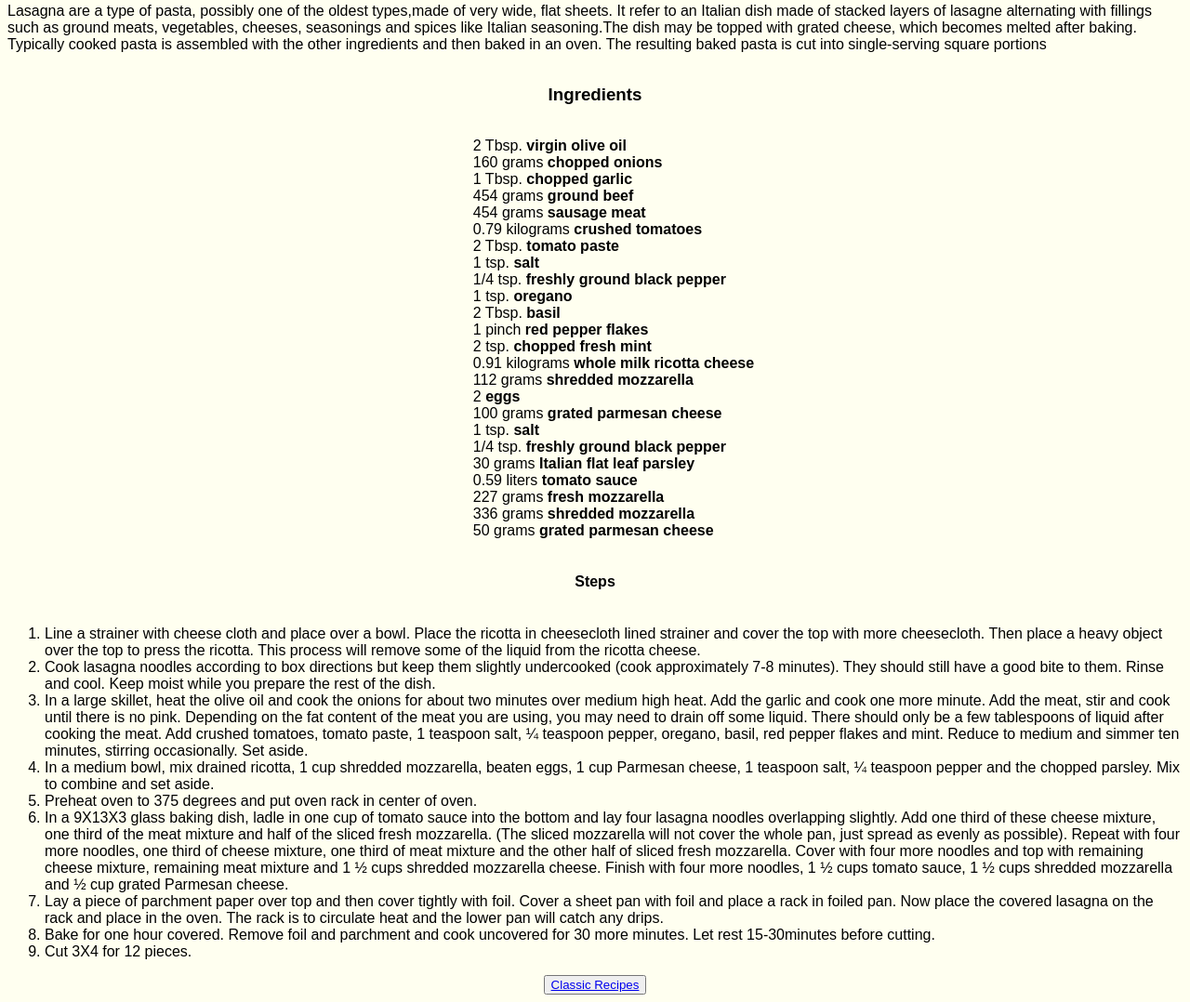
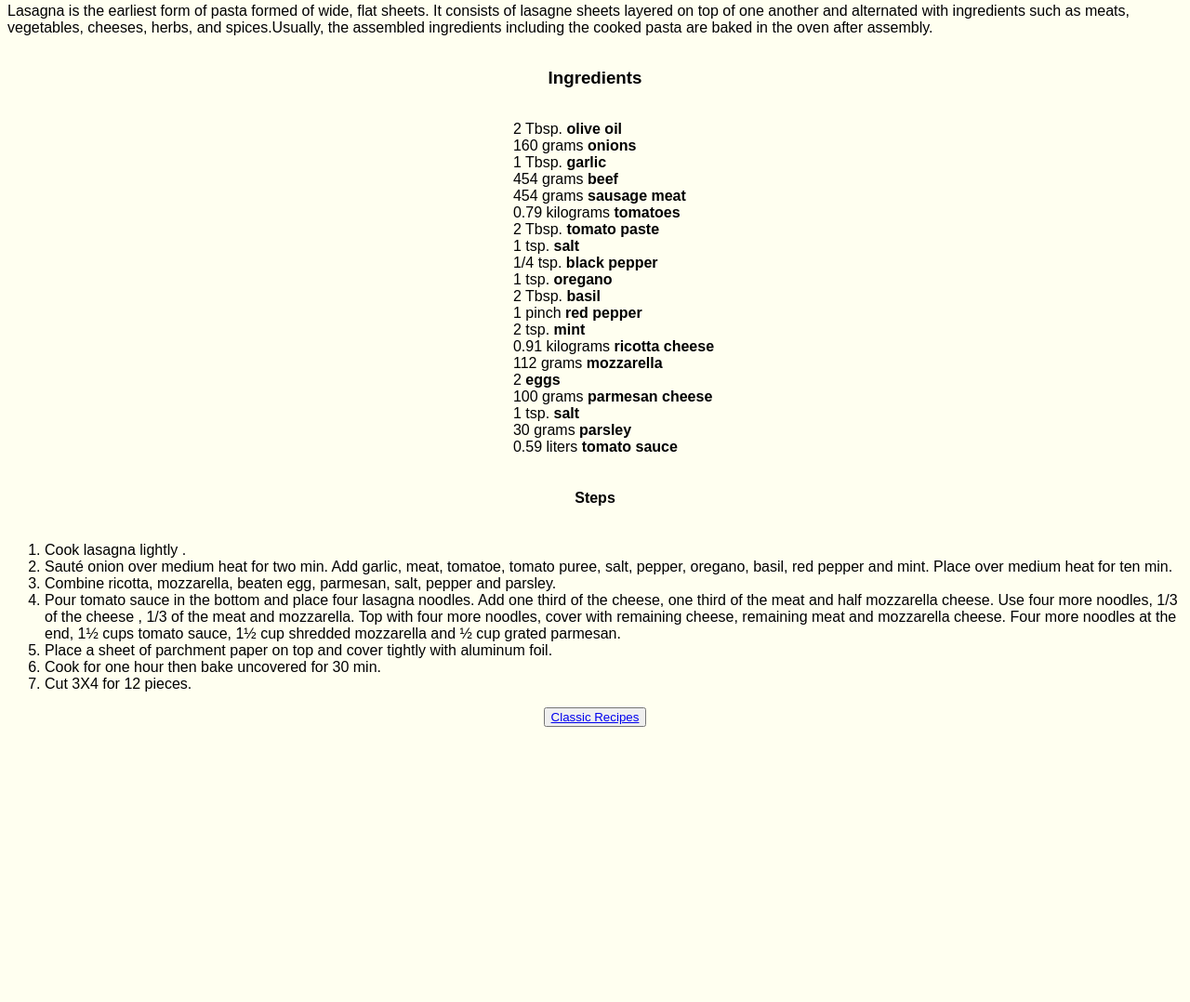
Before and after one commit to ChasingSingularity/odin-recipes, a plain HTML site: page recipes/lasagna.html in a window 1280 px wide. Shown: the part 544-1622 px from the top of the page at 93% size. After the commit the page ends 1334 px from the top, so only its background shows below. Drawn offline with Linux system fonts and the light colour scheme.

Commit message:
Adjust text for plagiarism

```diff
--- a/css/style.css
+++ b/css/style.css
@@ -1,6 +1,7 @@
 
 ul{
     list-style-type: none;
+
 }
 body{
     font-family:Arial, Helvetica, sans-serif;
--- a/recipes/lasagna.html
+++ b/recipes/lasagna.html
@@ -13,69 +13,47 @@
     <img src="../img/lasagna.jpeg" alt="Original Lasagna">
     <h2>Description</h2>
     <p>
-        Lasagna are a type of pasta, possibly one of the oldest types,made of very wide, flat sheets. It refer to an
-        Italian dish made of stacked layers of lasagne alternating with fillings such as ground meats, vegetables,
-        cheeses, seasonings and spices like Italian
-        seasoning.The dish may be topped with grated cheese, which becomes melted
-        after baking. Typically cooked pasta is assembled with the other ingredients
-        and then baked in an oven. The resulting baked pasta is cut into single-serving square portions
+        Lasagna is the earliest form of pasta formed of wide, flat sheets. It consists of lasagne sheets layered on top of one another and alternated with ingredients such as meats,
+        vegetables, cheeses, herbs, and spices.Usually, the assembled ingredients including the cooked pasta are baked in the oven after
+        assembly.
     </p>
     <h3>Ingredients</h3>
     <ul>
-        <li>2 Tbsp. <strong>virgin olive oil</strong></li>
-        <li>160 grams <strong>chopped onions</strong></li>
-        <li>1 Tbsp. <strong>chopped garlic</strong></li>
-        <li>454 grams <strong>ground beef</strong></li>
+        <li>2 Tbsp. <strong>olive oil</strong></li>
+        <li>160 grams <strong>onions</strong></li>
+        <li>1 Tbsp. <strong>garlic</strong></li>
+        <li>454 grams <strong>beef</strong></li>
         <li>454 grams <strong>sausage meat</strong></li>
-        <li>0.79 kilograms <strong>crushed tomatoes</strong></li>
+        <li>0.79 kilograms <strong>tomatoes</strong></li>
         <li>2 Tbsp. <strong>tomato paste</strong></li>
         <li>1 tsp. <strong>salt</strong></li>
-        <li>1/4 tsp. <strong>freshly ground black pepper</strong></li>
+        <li>1/4 tsp. <strong>black pepper</strong></li>
         <li>1 tsp. <strong>oregano</strong></li>
         <li>2 Tbsp. <strong>basil</strong></li>
-        <li>1 pinch <strong>red pepper flakes</strong></li>
-        <li>2 tsp. <strong>chopped fresh mint</strong></li>
-        <li>0.91 kilograms <strong>whole milk ricotta cheese</strong></li>
-        <li>112 grams <strong>shredded mozzarella</strong></li>
+        <li>1 pinch <strong>red pepper</strong></li>
+        <li>2 tsp. <strong>mint</strong></li>
+        <li>0.91 kilograms <strong>ricotta cheese</strong></li>
+        <li>112 grams <strong>mozzarella</strong></li>
         <li>2 <strong>eggs</strong></li>
-        <li>100 grams <strong>grated parmesan cheese</strong></li>
+        <li>100 grams <strong>parmesan cheese</strong></li>
         <li>1 tsp. <strong>salt</strong></li>
-        <li>1/4 tsp. <strong>freshly ground black pepper</strong></li>
-        <li>30 grams <strong>Italian flat leaf parsley</strong></li>
+        <li>30 grams <strong>parsley</strong></li>
         <li>0.59 liters <strong>tomato sauce</strong></li>
-        <li>227 grams <strong>fresh mozzarella</strong></li>
-        <li>336 grams <strong>shredded mozzarella</strong></li>
-        <li>50 grams <strong>grated parmesan cheese</strong></li>
     </ul>
     <h4>Steps</h4>
     <ol>
-        <li>Line a strainer with cheese cloth and place over a bowl. Place the ricotta in cheesecloth lined strainer and
-            cover the top with more cheesecloth. Then place a heavy object over the top to press the ricotta. This
-            process will remove some of the liquid from the ricotta cheese.</li>
-        <li>Cook lasagna noodles according to box directions but keep them slightly undercooked (cook approximately 7-8
-            minutes). They should still have a good bite to them. Rinse and cool. Keep moist while you prepare the rest
-            of the dish.</li>
-        <li>In a large skillet, heat the olive oil and cook the onions for about two minutes over medium high heat. Add
-            the garlic and cook one more minute. Add the meat, stir and cook until there is no pink. Depending on the
-            fat content of the meat you are using, you may need to drain off some liquid. There should only be a few
-            tablespoons of liquid after cooking the meat. Add crushed tomatoes, tomato paste, 1 teaspoon salt, ¼
-            teaspoon pepper, oregano, basil, red pepper flakes and mint. Reduce to medium and simmer ten minutes,
-            stirring occasionally. Set aside.</li>
-        <li>In a medium bowl, mix drained ricotta, 1 cup shredded mozzarella, beaten eggs, 1 cup Parmesan cheese, 1
-            teaspoon salt, ¼ teaspoon pepper and the chopped parsley. Mix to combine and set aside.</li>
-        <li>Preheat oven to 375 degrees and put oven rack in center of oven.</li>
-        <li>In a 9X13X3 glass baking dish, ladle in one cup of tomato sauce into the bottom and lay four lasagna noodles
-            overlapping slightly. Add one third of these cheese mixture, one third of the meat mixture and half of the
-            sliced fresh mozzarella. (The sliced mozzarella will not cover the whole pan, just spread as evenly as
-            possible). Repeat with four more noodles, one third of cheese mixture, one third of meat mixture and the
-            other half of sliced fresh mozzarella. Cover with four more noodles and top with remaining cheese mixture,
-            remaining meat mixture and 1 ½ cups shredded mozzarella cheese. Finish with four more noodles, 1 ½ cups
-            tomato sauce, 1 ½ cups shredded mozzarella and ½ cup grated Parmesan cheese.</li>
-        <li>Lay a piece of parchment paper over top and then cover tightly with foil. Cover a sheet pan with foil and
-            place a rack in foiled pan. Now place the covered lasagna on the rack and place in the oven. The rack is to
-            circulate heat and the lower pan will catch any drips.</li>
-        <li>Bake for one hour covered. Remove foil and parchment and cook uncovered for 30 more minutes. Let rest
-            15-30minutes before cutting.</li>
+        <li>Cook lasagna lightly .</li>
+        <li>
+            Sauté onion over medium heat for two min. Add garlic, meat, tomatoe, tomato puree, salt, pepper, oregano, basil, red pepper and mint. Place over medium heat for ten min.</li>
+        <li>
+            Combine ricotta, mozzarella, beaten egg, parmesan, salt, pepper and parsley.</li>
+        <li>
+            Pour tomato sauce in the bottom and place four lasagna noodles. Add one third of the cheese, one third of the meat and half mozzarella cheese. Use four more noodles, 1/3 of the cheese , 1/3 of the meat and mozzarella. Top with four more noodles, cover with remaining cheese,
+            remaining meat and mozzarella cheese. Four more noodles at the end, 1½ cups
+            tomato sauce, 1½ cup shredded mozzarella and ½ cup grated parmesan.</li>
+        <li>
+            Place a sheet of parchment paper on top and cover tightly with aluminum foil.</li>
+        <li>Cook for one hour then bake uncovered for 30 min.</li>
         <li>Cut 3X4 for 12 pieces.</li>
     </ol>
     <button><a href="../index.html">Classic Recipes</a></button>
```
Also changed, not shown: recipes/casserole.html (+3 -9 lines), recipes/waffles.html (+7 -17 lines).
